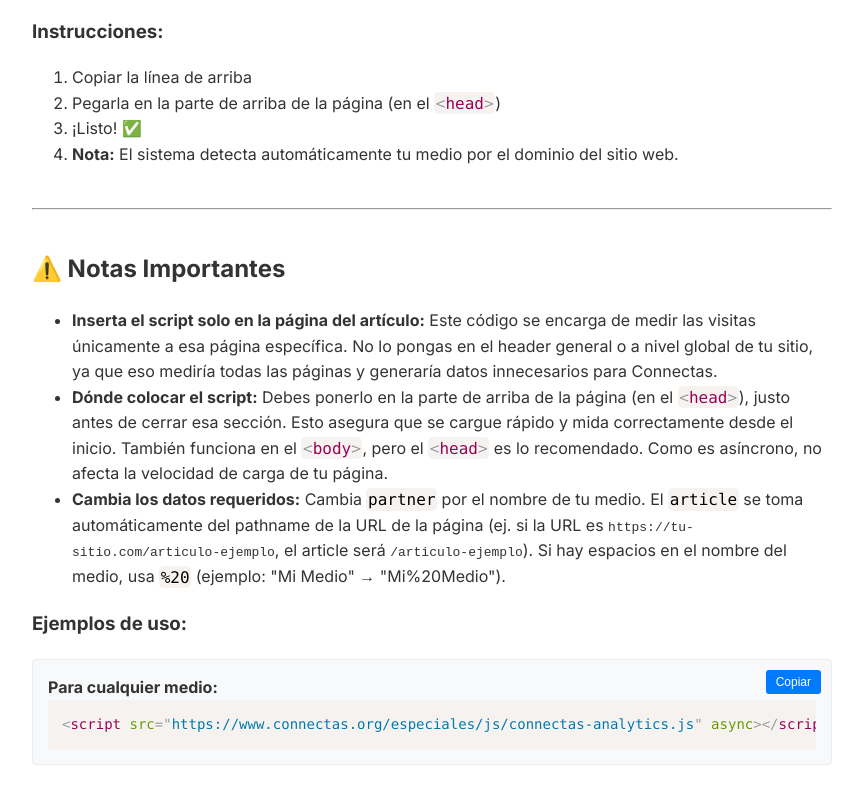
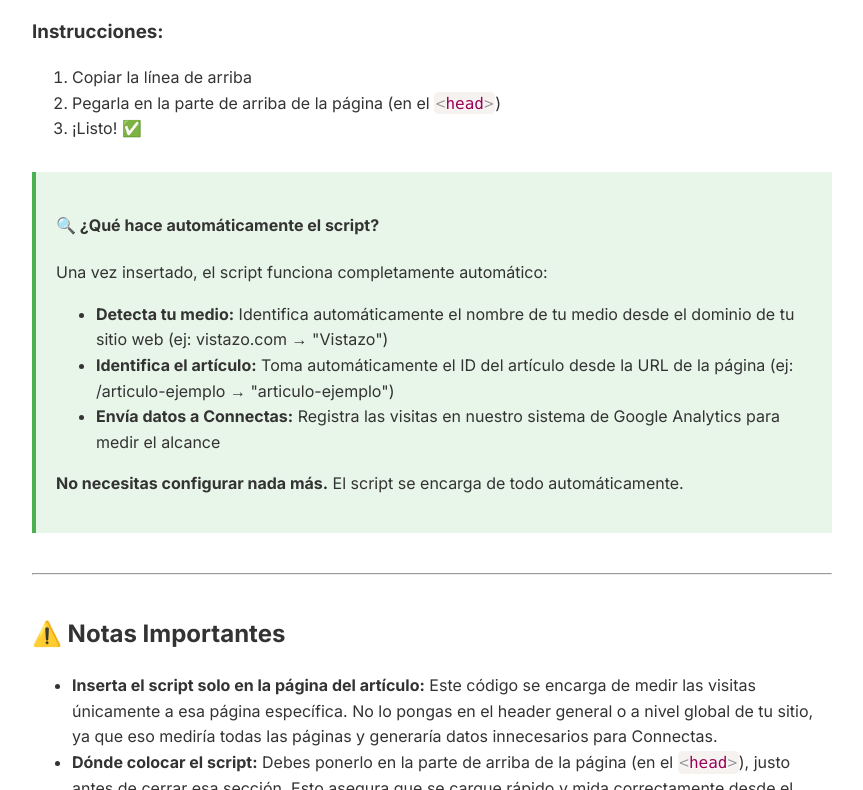
Before and after one commit to johnsi15/connectas-tracking-articles, a plain HTML site: page connectas-documentacion-aliados.html in a window 1280 px wide. Shown: the part 485-1275 px from the top of the page, without its empty margins (208-1071 px from the left). Drawn offline with nearby package versions, Linux system fonts and the light colour scheme.

Commit message:
Actualizar la documentación: mejorar la descripción de la detección automática del partner y el ID del artículo en el script de Connectas Analytics

```diff
--- a/connectas-documentacion-aliados.html
+++ b/connectas-documentacion-aliados.html
@@ -86,8 +86,20 @@
       <li>Copiar la línea de arriba</li>
       <li>Pegarla en la parte de arriba de la página (en el <code class="language-html">&lt;head&gt;</code>)</li>
       <li>¡Listo! ✅</li>
-      <li><strong>Nota:</strong> El sistema detecta automáticamente tu medio por el dominio del sitio web.</li>
     </ol>
+
+    <div class="info-box">
+      <h4>🔍 ¿Qué hace automáticamente el script?</h4>
+      <p>
+        Una vez insertado, el script funciona completamente automático:
+      </p>
+      <ul>
+        <li><strong>Detecta tu medio:</strong> Identifica automáticamente el nombre de tu medio desde el dominio de tu sitio web (ej: vistazo.com → "Vistazo")</li>
+        <li><strong>Identifica el artículo:</strong> Toma automáticamente el ID del artículo desde la URL de la página (ej: /articulo-ejemplo → "articulo-ejemplo")</li>
+        <li><strong>Envía datos a Connectas:</strong> Registra las visitas en nuestro sistema de Google Analytics para medir el alcance</li>
+      </ul>
+      <p><strong>No necesitas configurar nada más.</strong> El script se encarga de todo automáticamente.</p>
+    </div>
 
     <hr style="margin: 40px 0" />
 
@@ -105,13 +117,6 @@
         <code class="language-html">&lt;body&gt;</code>, pero el
         <code class="language-html">&lt;head&gt;</code>
         es lo recomendado. Como es asíncrono, no afecta la velocidad de carga de tu página.
-      </li>
-      <li>
-        <strong>Cambia los datos requeridos:</strong> Cambia <code class="language-html">partner</code> por el nombre de
-        tu medio. El <code class="language-html">article</code> se toma automáticamente del pathname de la URL de la
-        página (ej. si la URL es <code>https://tu-sitio.com/articulo-ejemplo</code>, el article será
-        <code>/articulo-ejemplo</code>). Si hay espacios en el nombre del medio, usa
-        <code class="language-html">%20</code> (ejemplo: "Mi Medio" → "Mi%20Medio").
       </li>
     </ul>
 
```
Also changed, not shown: connectas-internal-documentacion.html (+6 -5 lines), 1 other file.
